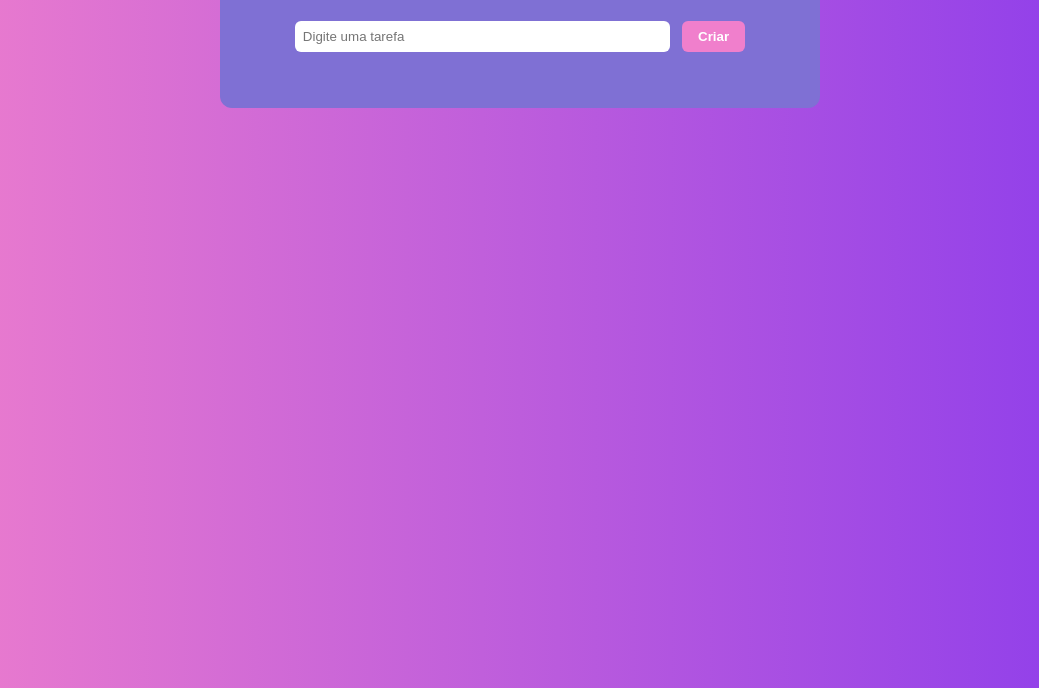
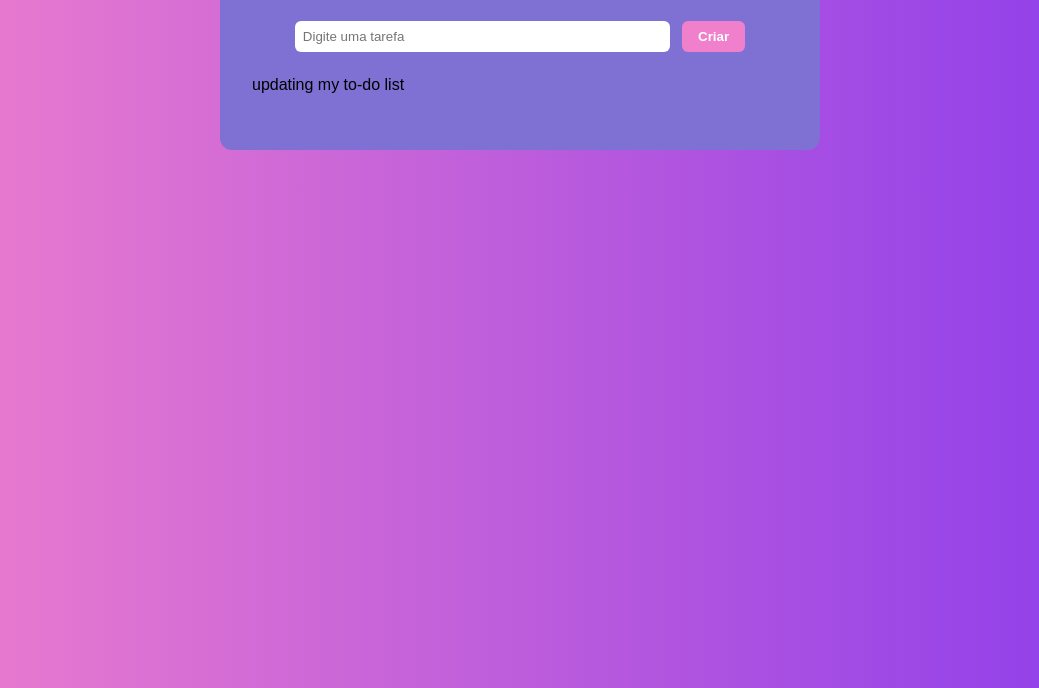
Before and after one commit to rosemelo/lista-de-tarefas-pretalab, a plain HTML site: page index.html in a window 1280 px wide. Shown: the part 112-800 px from the top of the page, without its empty margins (120-1159 px from the left). Drawn offline with Linux system fonts and the light colour scheme.

Commit message:
indentation

```diff
--- a/index.html
+++ b/index.html
@@ -6,6 +6,7 @@
     <title>Lista de Tarefas</title>
     <link rel="stylesheet" href="style.css">
 </head>
+
 <body>
     <main>
         <h1>Minha Lista de Tarefas</h1>
@@ -15,24 +16,23 @@
             <button onclick="adicionarTarefa()">Criar</button>
         </div>
 
+        <!-- Isso aqui estava perdido no meio do código -->
+        <!-- Se não faz parte da interface, recomendo remover -->
+        <p>updating my to-do list</p>
 
         <div id="lista-tarefas"></div>
     </main>
 
-
     <script>
         let id = 0;
-
 
         function carregarLocalStorage() {
             return JSON.parse(localStorage.getItem("lista-tarefas")) || [];
         }
 
-
         function salvarLocalStorage(lista) {
             localStorage.setItem("lista-tarefas", JSON.stringify(lista));
         }
-
 
         function criarHTML(tarefa) {
             return `
@@ -46,11 +46,9 @@ return `
             `;
         }
 
-
         function exibirLista() {
             const lista = carregarLocalStorage();
             document.getElementById("lista-tarefas").innerHTML = "";
-
 
             lista.forEach(tarefa => {
                 if (tarefa.id > id) id = tarefa.id;
@@ -58,25 +56,20 @@ document.getElementById("lista-tarefas").innerHTML += criarHTML(tarefa);
             });
         }
 
-
         function adicionarTarefa() {
             const texto = document.getElementById("nome-tarefa").value.trim();
             if (!texto) return alert("Digite uma tarefa!");
 
-
             const lista = carregarLocalStorage();
             id++;
-
 
             const nova = { id, texto, concluida: false };
             lista.push(nova);
             salvarLocalStorage(lista);
 
-
             document.getElementById("lista-tarefas").innerHTML += criarHTML(nova);
             document.getElementById("nome-tarefa").value = "";
         }
-
 
         function marcarTarefa(id) {
             const lista = carregarLocalStorage();
@@ -86,7 +79,6 @@ salvarLocalStorage(lista);
             exibirLista();
         }
 
-
         function removerTarefa(id) {
             let lista = carregarLocalStorage();
             lista = lista.filter(t => t.id !== id);
@@ -94,7 +86,6 @@ salvarLocalStorage(lista);
             exibirLista();
         }
 
-
         exibirLista();
     </script>
 </body>
```
Lines whose indentation alone changed are shown as unchanged.
